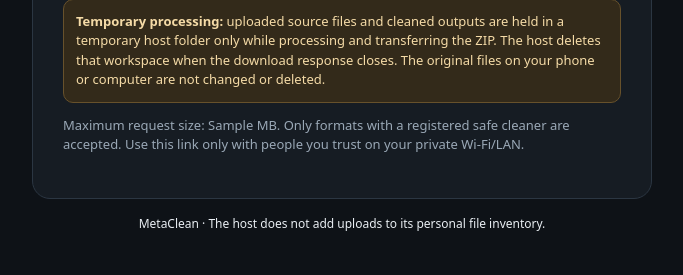
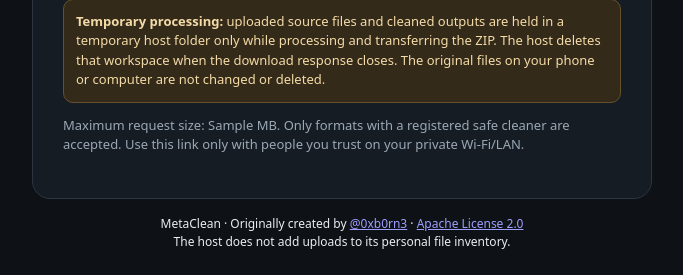
Before and after one commit to 0xb0rn3/MetaClean, a Flask app: template metaclean/templates/remote.html in a window 1280 px wide. Shown: the part 565-840 px from the top of the page, without its empty margins (298-981 px from the left). Before the commit the page ends 796 px from the top, so only its background shows below. Run offline with Flask 3, Linux system fonts and the light colour scheme; the template is opened without the code that fills it: most values are stand-ins (such as "Sample title", 1, 10 or a date in 2020); some libraries are stand-ins or nearby versions.

Commit message:
Show original author attribution in remote portal

```diff
--- a/metaclean/templates/remote.html
+++ b/metaclean/templates/remote.html
@@ -37,7 +37,7 @@
     <div class="note"><strong>Temporary processing:</strong> uploaded source files and cleaned outputs are held in a temporary host folder only while processing and transferring the ZIP. The host deletes that workspace when the download response closes. The original files on your phone or computer are not changed or deleted.</div>
     <p class="small">Maximum request size: {{ max_mb }} MB. Only formats with a registered safe cleaner are accepted. Use this link only with people you trust on your private Wi-Fi/LAN.</p>
   </div>
-  <div class="foot">MetaClean · The host does not add uploads to its personal file inventory.</div>
+  <div class="foot">MetaClean · Originally created by <a href="https://github.com/0xb0rn3/MetaClean" target="_blank" rel="noopener noreferrer">@0xb0rn3</a> · <a href="https://github.com/0xb0rn3/MetaClean/blob/main/LICENSE" target="_blank" rel="noopener noreferrer">Apache License 2.0</a><br>The host does not add uploads to its personal file inventory.</div>
 </main>
 <script>
 (() => {
```
